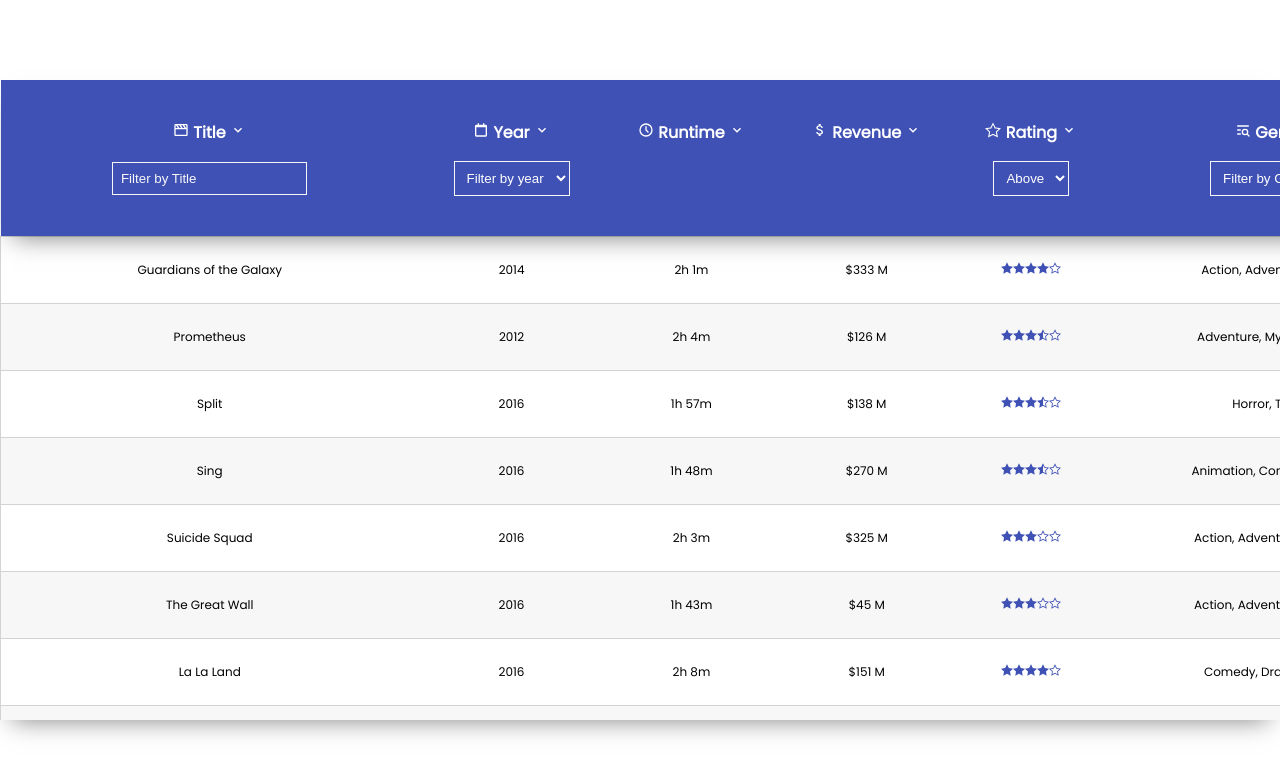
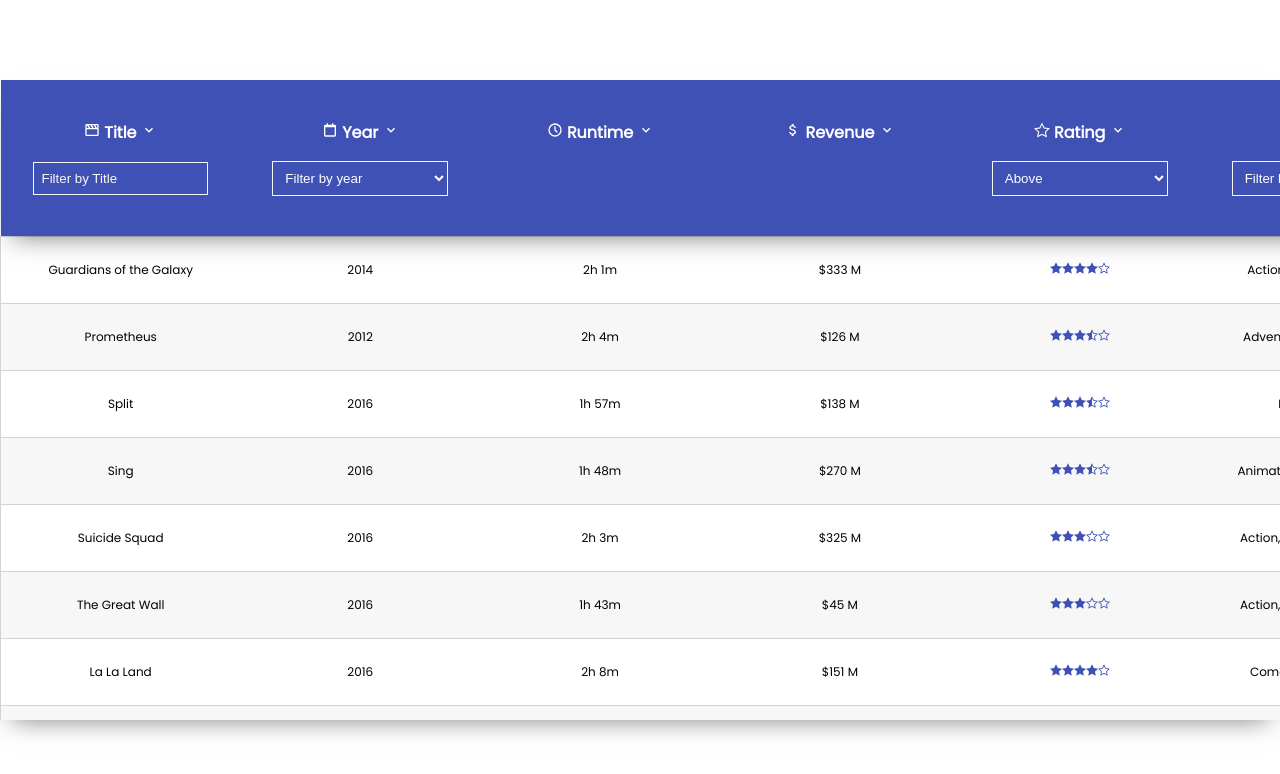
Before and after one commit to reisfmb/movies-typescript-app, a React (Vite) app: page / in a window 1280 px wide. Shown: the top 774 px of the page. Built offline with nearby package versions, Linux system fonts and the light colour scheme.

Commit message:
Refactored scroll handle and moved it to DataTable component

```diff
--- a/src/components/DataTable.tsx
+++ b/src/components/DataTable.tsx
@@ -1,3 +1,4 @@
+import { debounce } from "lodash"
 import { useEffect, useState } from "react"
 import { DataTableBody } from "./DataTableBody"
 import { DataTableHead } from "./DataTableHead"
@@ -29,13 +30,10 @@
 
 interface DataTableConfig {
     SHOW_ALL_ITEMS: boolean
+    ICONS: { ASC: JSX.Element, DESC: JSX.Element }
     NUM_ITEMS_TO_SHOW_INITTIALY?: number
     NUM_ITEMS_TO_INCREASE_PER_SCROLL?: number
-    SCROLL_REACHED_BOTTOM_STATE?: boolean
-    ICONS: {
-        ASC: JSX.Element
-        DESC: JSX.Element
-    }
+    WRAPPER_DIV_CLASS?: string
 }
 interface DataTableProps<Item> {
     CONFIG: DataTableConfig
@@ -53,10 +51,10 @@
 function DataTable<Item>(props: DataTableProps<Item>) {
     const { CONFIG, DATA, COLUMNS, TRANSFORMATIONS, FILTERS, SORTS, onRowClick } = props;
 
+    const [ scrollReachedBottom, setScrollReachedBottom] = useState(false);
     const [ currentSortDirectionsObj, setCurrentSortDirectionsObj ] = useState(getInitialSortsObj<Item>(COLUMNS));
     const [ currentFiltersObj, setCurrentFiltersObj ] = useState(getInitialFiltersObj<Item>(COLUMNS));
     const [ filteredData, setFilteredData ] = useState(DATA);
-
     useEffect(applyDataFilters, [currentFiltersObj]);
 
     function applyDataFilters() {
@@ -68,6 +66,20 @@
         }, DATA);
 
         setFilteredData(newData);
+    }
+
+    function onScrollHandler(e: any) {
+        if(CONFIG.SHOW_ALL_ITEMS) {
+            return;
+        }
+
+        const scrollableElement = e.target as HTMLDivElement;
+        const reachedBottom = scrollableElement.scrollHeight - scrollableElement.scrollTop === scrollableElement.clientHeight;
+
+        if(reachedBottom) {
+            setScrollReachedBottom(reachedBottom);
+            setTimeout(() => setScrollReachedBottom(false), 100);
+        }
     }
 
     function onFilterHandler(accessor: keyof Item, inputValue: any) {
@@ -103,10 +115,32 @@
         setFilteredData(filteredData.sort((a,b) => sort.sort(accessor, sortDirection, a, b)));
     }
 
-    return <table>
-        { DataTableHead<Item>({CONFIG, COLUMNS, FILTERS, SORTS, SORT_DIRECTIONS_STATE: currentSortDirectionsObj, onSort: onSortHandler, onFilter: onFilterHandler}) }
-        { DataTableBody<Item>({CONFIG, DATA: filteredData, COLUMNS, TRANSFORMATIONS, onRowClick}) }
-    </table>
+    return <div className={CONFIG.WRAPPER_DIV_CLASS} onScroll={debounce(onScrollHandler, 200)}>
+            <table>
+            {
+                DataTableHead<Item>({
+                    CONFIG,
+                    COLUMNS,
+                    FILTERS,
+                    SORTS,
+                    SORT_DIRECTIONS_STATE: currentSortDirectionsObj,
+                    onSort: onSortHandler,
+                    onFilter: onFilterHandler
+                })
+            }
+
+            {
+                DataTableBody<Item>({
+                    CONFIG,
+                    DATA: filteredData,
+                    COLUMNS,
+                    TRANSFORMATIONS,
+                    SCROLL_REACHED_BOTTOM_STATE: scrollReachedBottom,
+                    onRowClick
+                })
+            }
+        </table>
+    </div>
 }
 
 export { DataTable }
--- a/src/components/DataTableBody.tsx
+++ b/src/components/DataTableBody.tsx
@@ -6,21 +6,22 @@
     DATA: Array<Item>
     COLUMNS: Array<Column<Item>>
     TRANSFORMATIONS: Array<Transform<Item>>
+    SCROLL_REACHED_BOTTOM_STATE: boolean
     onRowClick: (item: Item) => void
 }
 
 function DataTableBody<Item>(props: DataTableBodyProps<Item>) {
-    const { CONFIG, DATA, COLUMNS, TRANSFORMATIONS, onRowClick } = props;
+    const { CONFIG, DATA, COLUMNS, TRANSFORMATIONS, SCROLL_REACHED_BOTTOM_STATE, onRowClick } = props;
 
     const [increment, setIncrement] = useState(0);
 
-    useEffect(() => {
+    useEffect(updateIncrement, [SCROLL_REACHED_BOTTOM_STATE])
 
-        if(CONFIG.SCROLL_REACHED_BOTTOM_STATE) {
+    function updateIncrement() {
+        if (SCROLL_REACHED_BOTTOM_STATE) {
             setIncrement(increment + (CONFIG.NUM_ITEMS_TO_INCREASE_PER_SCROLL || 0));
         }
-
-    }, [CONFIG.SCROLL_REACHED_BOTTOM_STATE])
+    }
 
     const DATA_TO_SHOW = CONFIG.SHOW_ALL_ITEMS
         ? DATA
--- a/src/components/MoviesTable.module.scss
+++ b/src/components/MoviesTable.module.scss
@@ -83,8 +83,8 @@
 
         table {
             width: $table-width;
-            height: $table-height;
             border-collapse: collapse;
+            table-layout: fixed;
 
             thead {
                 position: sticky;
@@ -95,6 +95,7 @@
                 box-shadow: $box-shadow;
 
                 svg {
+                    transition: .1s;
                     color: var(--white);
                 }
 
@@ -107,18 +108,33 @@
                     }
 
                     th {
+                        transition: .1s;
                         &:hover {
                             cursor: pointer;
+                            color: var(--gray-300);
+                            svg {
+                                color: var(--gray-300);
+                            }
                         }
-                        padding: .5rem;
+                        padding: .5rem 2rem;
                     }
 
                     input[type="text"], select {
+                        transition: .1s;
+                        width: 100%;
                         border: none;
                         background-color: transparent;
                         border: 1px solid var(--gray-100);
                         color: var(--white);
                         padding: .5rem;
+
+                        &:hover {
+                            background-color: var(--gray-100);
+                            color: var(--blue);
+                            ::placeholder {
+                                color: var(--blue);
+                            }
+                        }
                     }
                     ::placeholder {
                         color: var(--gray-100);
--- a/src/components/MoviesTable.tsx
+++ b/src/components/MoviesTable.tsx
@@ -72,21 +72,10 @@
 function MoviesTable() {
     const [ movieToInspect, setMovieToInspect ] = useState({} as Movie);
     const [ showDialog, setShowDialog ] = useState(false);
-    const [ scrollReachedBottom, setScrollReachedBottom] = useState(false);
 
     function MOVIES_ON_ROW_CLICK(movie: Movie) {
         setMovieToInspect(movie);
         setShowDialog(true);
-    }
-
-    function handleTableWrapScroll(e: any) {
-        const scrollableElement = e.target as HTMLDivElement;
-        const reachedBottom = scrollableElement.scrollHeight - scrollableElement.scrollTop === scrollableElement.clientHeight;
-
-        if(reachedBottom) {
-            setScrollReachedBottom(reachedBottom);
-            setTimeout(() => setScrollReachedBottom(false), 100);
-        }
     }
 
     return <div className={classes.movies}>
@@ -96,7 +85,6 @@
             <MoviesComments movie={movieToInspect} closeFn={() => setShowDialog(false)} />
         </Dialog>
 
-        <div className={classes.movies__tableWrap} onScroll={debounce(handleTableWrapScroll, 200)}>
         {
             DataTable<Movie>({
                 CONFIG: {
@@ -104,7 +92,7 @@
                     ICONS: { ASC: <MdOutlineKeyboardArrowUp/>, DESC: <MdOutlineKeyboardArrowDown/> },
                     NUM_ITEMS_TO_SHOW_INITTIALY: 20,
                     NUM_ITEMS_TO_INCREASE_PER_SCROLL: 10,
-                        SCROLL_REACHED_BOTTOM_STATE: scrollReachedBottom,
+                    WRAPPER_DIV_CLASS: classes.movies__tableWrap,
                 },
                 DATA: MOVIES,
                 COLUMNS: MOVIES_COLUMNS,
@@ -115,10 +103,7 @@
             })
         }
     </div>
-    </div>
 }
-
-
 
 {/* MOVE TO ANOTHER COMPONENT */}
 function MoviesComments(props: { movie: Movie, closeFn: Function}) {
```
Lines whose indentation alone changed are shown as unchanged.
